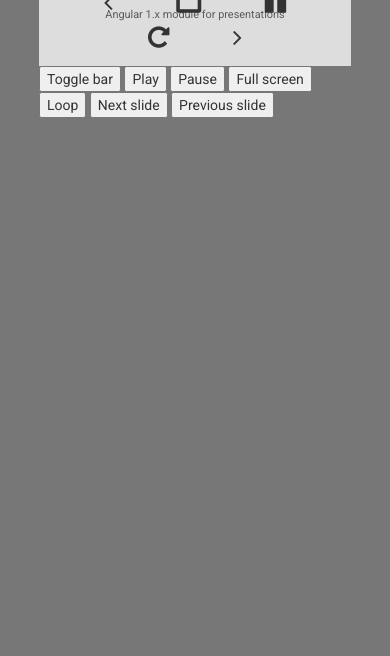
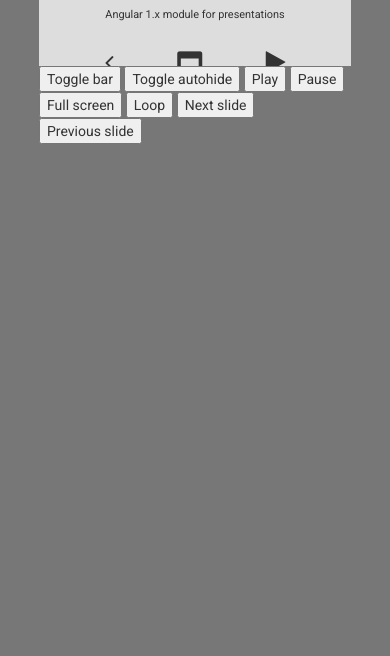
Before and after one commit to Krol22/ngSlides, a website: page index.html in a window 390 px wide. Shown: the part 188-844 px from the top of the page. Drawn offline with nearby package versions, Linux system fonts and the light colour scheme.

Commit message:
Added: toolbar autohide, setting initial button states

```diff
--- a/demo/main.js
+++ b/demo/main.js
@@ -9,6 +9,8 @@ angular.module('slidesDemo', ['ngSlides'])
             timeout: 5000,
             animation: 'fade',
             toolbarVisibility: $scope.toolbarVisibility,
+            toolbarAutohide: true,
+            autoStart: false,
         };
 
         $scope.toogleToolbar = function() {
--- a/index.html
+++ b/index.html
@@ -58,6 +58,7 @@
         </div>
 
         <button ng-click="toogleToolbar()"> Toggle bar </button>
+        <button ng-click="testApi.toggleAutohide()"> Toggle autohide </button>
         <button ng-click="testApi.play()"> Play </button>
         <button ng-click="testApi.pause()"> Pause </button>
         <button ng-click="testApi.fullscreen()"> Full screen </button>
--- a/ngSlides.css
+++ b/ngSlides.css
@@ -40,14 +40,22 @@ main {
   width: 100%;
 }
 .ng-slide-buttons {
+    transition: .5s bottom ease-in-out;
     position: absolute;
     left: 0;
     right: 0;
     bottom: 0;
-  margin-bottom: 10px;
+    margin-bottom: 0px;
     text-align: center;
     user-select: none;
+    padding-top: 70px;
 }
+
+.ng-slide-buttons-hidden {
+    bottom: -50px;
+}
+
+
 .slide-button {
   display: inline-block;
   font-size: 25px;
--- a/ngSlides.js
+++ b/ngSlides.js
@@ -63,7 +63,7 @@ function ngSlides(_interval, _timeout) {
 this.ngSlidesController = function(scope, elem, attr) {
     var config = scope.config;
 
-    var isPlaying = true;
+    var isPlaying = config.autoStart;
     var completed = true;
     var usedButtonsCodes = [
         39, 37, 32, 70
@@ -84,6 +84,8 @@ this.ngSlidesController = function(scope, elem, attr) {
 
         predeclaredAnimations.push(config.customAnimation)
     }
+
+    /***    Init key bindings    ***/
 
     elem.attr('tabindex', '0');
 
@@ -136,6 +138,11 @@ this.ngSlidesController = function(scope, elem, attr) {
         return slides[index].tagName === 'NG-SLIDE';
     });
 
+    var toolbar = elem.find('.ng-slide-buttons');
+    if(config.toolbarAutohide){
+        setupToolbarEvents();
+    }
+
     /**** Init transitions on slides ****/
 
     var transitionEnterCss = '';
@@ -179,6 +186,7 @@ this.ngSlidesController = function(scope, elem, attr) {
     scope.ngSlidesApi.nextSlide = goToNextSlide;
     scope.ngSlidesApi.fullscreen = toggleFullScreen;
     scope.ngSlidesApi.loop = toggleLoop;
+    scope.ngSlidesApi.toggleAutohide = toggleAutohide;
 
     scope.prevSlide = goToPrevSlide;
     scope.fullScreen = toggleFullScreen;
@@ -186,6 +194,20 @@ this.ngSlidesController = function(scope, elem, attr) {
     scope.pause = pause;
     scope.loop = toggleLoop;
     scope.nextSlide = goToNextSlide;
+
+    /*** Init button states ***/
+
+    if(config.autoStart){
+        playButton.css('display', 'none');
+        pauseButton.css('display', 'inline-block');
+    } else {
+        playButton.css('display', 'inline-block');
+        pauseButton.css('display', 'none');
+    }
+
+    toggleLoop();
+
+    /*** Init click events ***/
 
     function play(){
         isPlaying = true;
@@ -292,7 +314,9 @@ this.ngSlidesController = function(scope, elem, attr) {
         }, maxTimeLeave);
     }
 
-    startSlideShow();
+    if(config.autoStart){
+        startSlideShow();
+    }
 
     function startSlideShow() {
         nextSlidePromise = $interval(goToNextSlide, config.timeout);
@@ -340,6 +364,30 @@ this.ngSlidesController = function(scope, elem, attr) {
 
     resize();
 
+    function toggleAutohide(){
+        config.toolbarAutohide = !config.toolbarAutohide;
+        if(!config.toolbarAutohide){
+            toolbar.removeClass('ng-slide-buttons-hidden');
+            toolbar.off('mouseleave');
+            toolbar.off('mouseenter');
+        } else {
+            setupToolbarEvents();
+        }
+
+    }
+
+    function setupToolbarEvents() {
+        toolbar.on('mouseenter', function() {
+            toolbar.removeClass('ng-slide-buttons-hidden');
+        });
+
+        toolbar.on('mouseleave', function() {
+            toolbar.addClass('ng-slide-buttons-hidden');
+        });
+
+        toolbar.addClass('ng-slide-buttons-hidden');
+    }
+
 };
 
 
```
Lines whose indentation alone changed are shown as unchanged.
